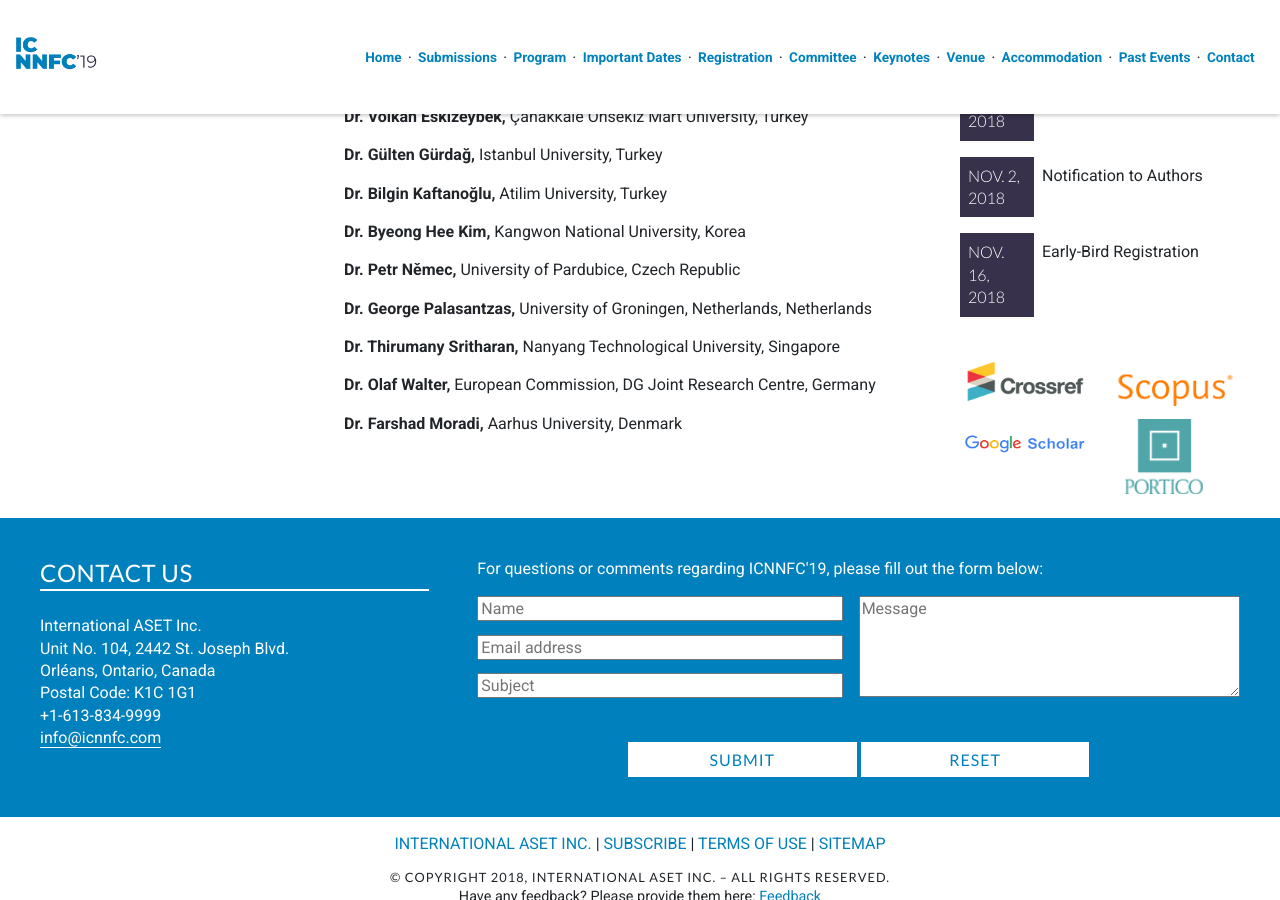
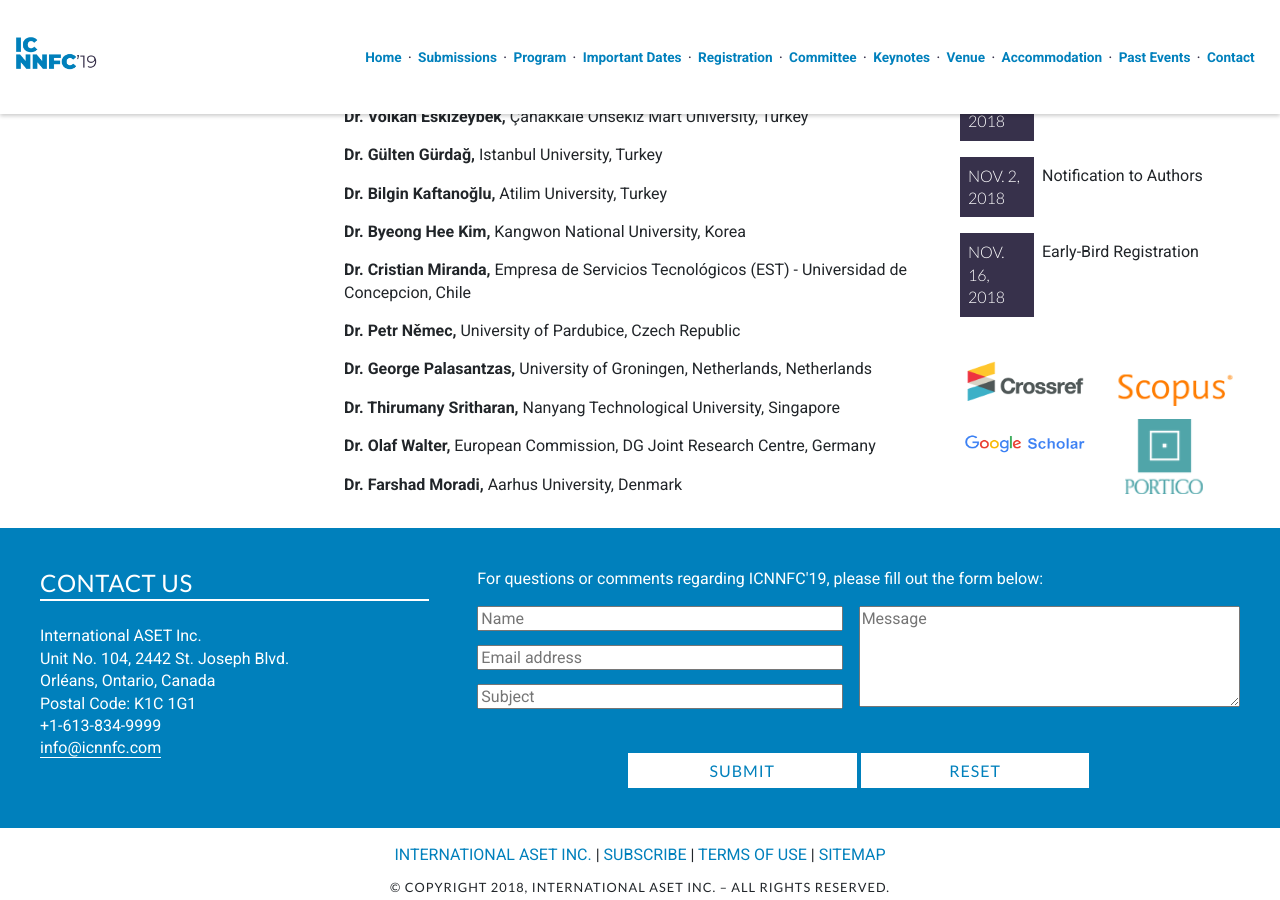
Before and after one commit to intaset/icnnfc, a Jekyll site: the page built from committee.html, in a window 1280 px wide and 900 px high, scrolled down 619 px. Built offline with Jekyll 4.4.1, drawn with Linux system fonts in a browser that asks for light colours; nearby versions of some CDN libraries; Markdown is read by kramdown in place of the engine named in the settings; comment, search, counter and statistics services are not loaded.

Commit message:
Added scientific committee members

```diff
--- a/committee.html
+++ b/committee.html
@@ -19,11 +19,12 @@ keyword: nanoparticles, nanotubes, graphene, nanotechnology and coating, computa
    <p class="body"><b>Dr. Gülten Gürdağ,</b>  Istanbul University, Turkey</p>
    <p class="body"><b>Dr. Bilgin Kaftanoğlu,</b>  Atilim University, Turkey </p>
    <p class="body"><b>Dr. Byeong Hee Kim,</b>  Kangwon National University, Korea </p>
-    <p class="body"><b>Dr. Petr Němec,</b>  University of Pardubice, Czech Republic </p>
-    <p class="body"><b>Dr. George Palasantzas,</b>  University of Groningen, Netherlands, Netherlands </p>
-    <p class="body"><b>Dr. Thirumany Sritharan,</b>  Nanyang Technological University, Singapore </p>
-    <p class="body"><b>Dr. Olaf Walter,</b>  European Commission, DG Joint Research Centre, Germany </p>
-    <p class="body"><b>Dr. Farshad Moradi,</b>  Aarhus University, Denmark </p>
+   <p class="body"><b>Dr. Cristian Miranda,</b>  Empresa de Servicios Tecnológicos (EST) - Universidad de Concepcion, Chile </p>
+   <p class="body"><b>Dr. Petr Němec,</b>  University of Pardubice, Czech Republic </p>
+   <p class="body"><b>Dr. George Palasantzas,</b>  University of Groningen, Netherlands, Netherlands </p>
+   <p class="body"><b>Dr. Thirumany Sritharan,</b>  Nanyang Technological University, Singapore </p>
+   <p class="body"><b>Dr. Olaf Walter,</b>  European Commission, DG Joint Research Centre, Germany </p>
+   <p class="body"><b>Dr. Farshad Moradi,</b>  Aarhus University, Denmark </p>
 
     <!--
     <p class="body"><b>Dr. James R. Friend,</b>  University of California, USA</p>
```
Also changed, not shown: 1 other file.
